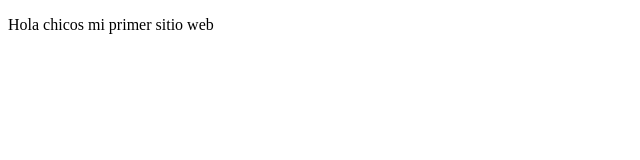
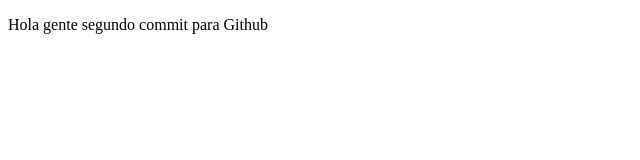
Before and after one commit to lbarroso92/ProyectoDemoCursoPrework, a plain HTML site: page index.html in a window 1280 px wide. Shown: the full height of the page, 0-640 px from the left. Drawn offline with Linux system fonts and the light colour scheme.

Commit message:
cambios: agregamos info a html

```diff
--- a/index.html
+++ b/index.html
@@ -7,6 +7,6 @@
     <title>Hola Mundo</title>
 </head>
 <body>
-    <p>Hola chicos mi primer sitio web</p>
+    <p>Hola gente segundo commit para Github</p>
 </body>
 </html>
```
